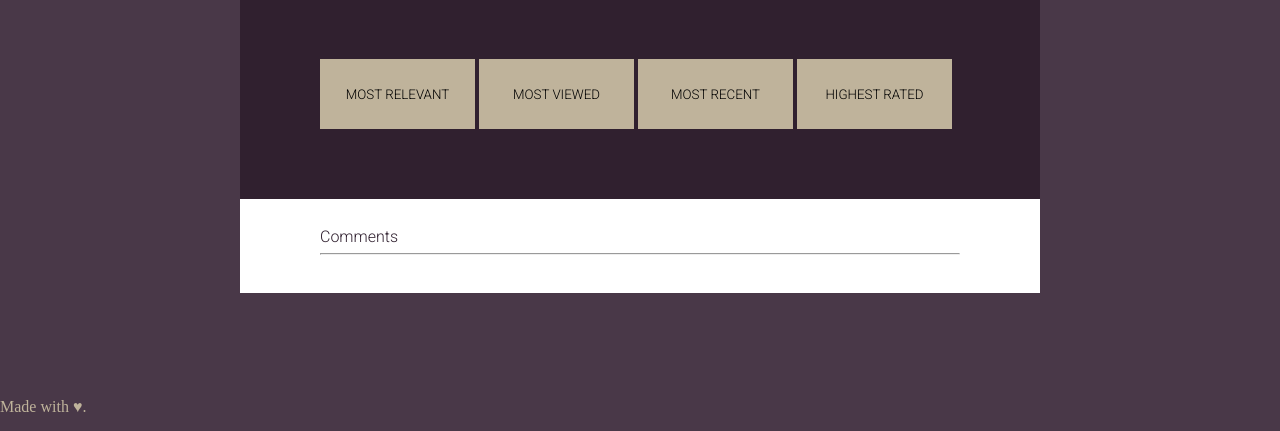
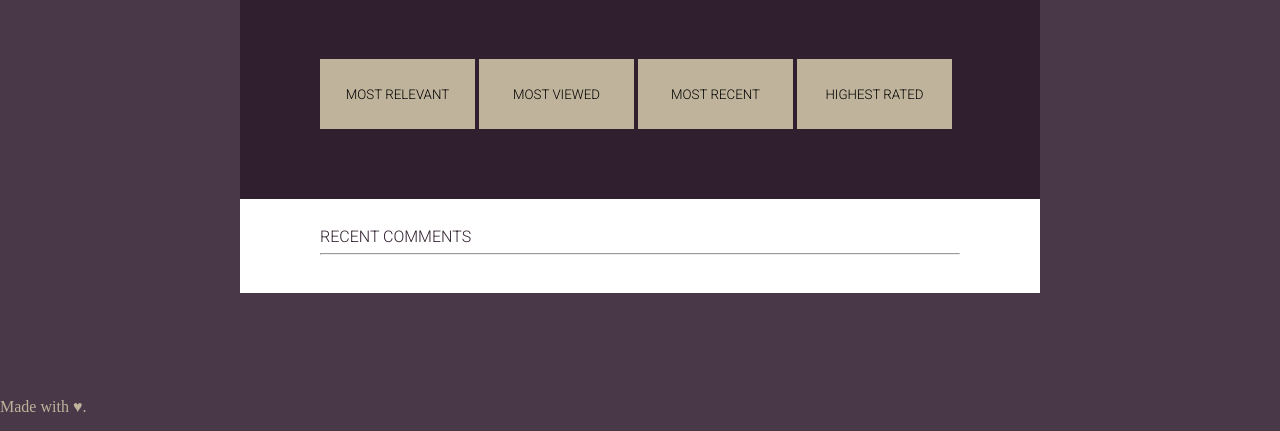
Before and after one commit to jessmchang/yt-instant, a PHP site: page / in a window 1280 px wide. Shown: the part 85-516 px from the top of the page. Run offline with PHP 8.4, Linux system fonts and the light colour scheme; some libraries are stand-ins or nearby versions.

Commit message:
Styling.

```diff
--- a/index.html
+++ b/index.html
@@ -21,7 +21,7 @@
 		<div id ="video_info">
 
 			<div id="comment_area">
-				Comments
+				Recent Comments
 				<hr>
 			</div>
 		</div>
--- a/sass/style.scss
+++ b/sass/style.scss
@@ -68,6 +68,7 @@ body{
 
 #comment_area{
 	padding: 30px 80px 30px 80px;
+	text-transform: uppercase;
 	font-family: $font-stack;
 	color: $dark-panel-color;
 	background-color: $reset-color;
--- a/stylesheets/style.css
+++ b/stylesheets/style.css
@@ -126,30 +126,31 @@ body {
 /* line 69, ../sass/style.scss */
 #comment_area {
   padding: 30px 80px 30px 80px;
+  text-transform: uppercase;
   font-family: "Roboto", Trebuchet, sans-serif;
   color: #30202f;
   background-color: white;
 }
 
-/* line 76, ../sass/style.scss */
+/* line 77, ../sass/style.scss */
 #comment_bunch {
   padding: 15px 0px 15px 0px;
   font-family: "Roboto", Trebuchet, sans-serif;
 }
 
-/* line 81, ../sass/style.scss */
+/* line 82, ../sass/style.scss */
 .comment_author {
   color: #bfb39b;
 }
 
-/* line 85, ../sass/style.scss */
+/* line 86, ../sass/style.scss */
 .comment_content {
   color: #1b1b1b;
   padding-top: 7px;
   font-size: 14px;
 }
 
-/* line 91, ../sass/style.scss */
+/* line 92, ../sass/style.scss */
 .search_box {
   font-size: 20px;
   width: 800px;
@@ -162,7 +163,7 @@ body {
   padding: 10px;
 }
 
-/* line 103, ../sass/style.scss */
+/* line 104, ../sass/style.scss */
 ::-webkit-input-placeholder {
   color: #493848;
 }
```
